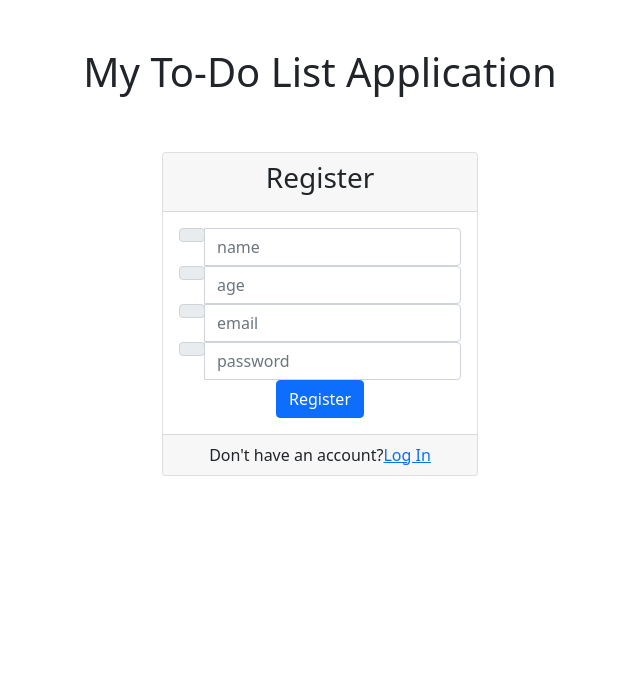
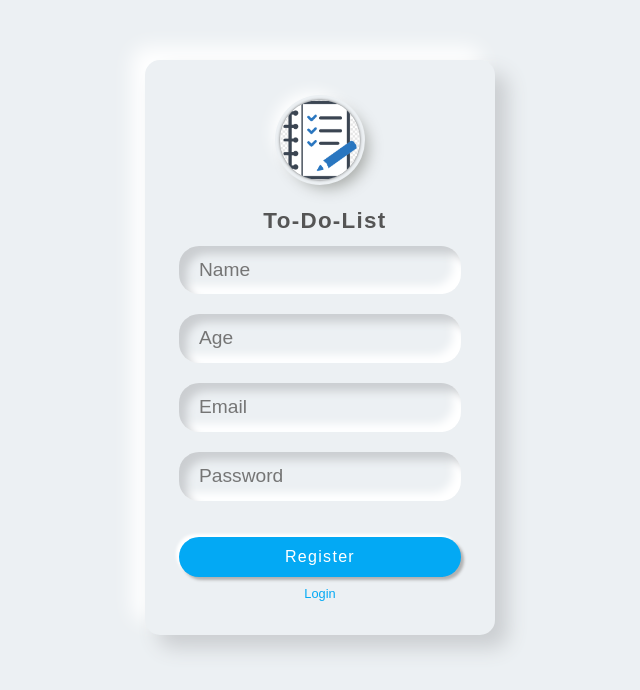
Before and after one commit to Subodh0/to-do-list-using-react, a React (Create React App) app: page /register in a window 1280 px wide. Shown: the top 690 px of the page, without its empty margins (320-960 px from the left). Built offline with nearby package versions, Linux system fonts and the light colour scheme.

Commit message:
navbar and login changed

```diff
--- a/src/App.css
+++ b/src/App.css
@@ -36,3 +36,119 @@
     transform: rotate(360deg);
   }
 }
+
+
+@import url('https://fonts.googleapis.com/css2?family=Poppins:wght@300;400;500;600;700;800;900&display=swap');
+
+* {
+    margin: 0;
+    padding: 0;
+    box-sizing: border-box;
+    font-family: 'Poppins', sans-serif
+}
+
+body {
+    background: #ecf0f3
+}
+.hedder {
+  width: 100%;
+}
+.wrapper {
+    max-width: 350px;
+    min-height: 500px;
+    margin: 60px auto;
+    padding: 40px 30px 30px 30px;
+    background-color: #ecf0f3;
+    border-radius: 15px;
+    box-shadow: 13px 13px 20px #cbced1, -13px -13px 20px #fff
+}
+/* .container {
+  background-color: #ecf0f3;
+  border-radius: 15px;
+  box-shadow: 13px 13px 20px #cbced1, -13px -13px 20px #fff
+} */
+/* .row {
+  background-color: #ecf0f3;
+  border-radius: 15px;
+  box-shadow: 13px 13px 20px #cbced1, -13px -13px 20px #fff
+} */
+.bby {
+  background-color: #ecf0f3;
+  border-radius: 15px;
+  box-shadow: 13px 13px 20px #cbced1, -13px -13px 20px #fff;
+}
+
+.logo {
+    width: 80px;
+    margin: auto
+}
+
+.logo img {
+    width: 100%;
+    height: 80px;
+    object-fit: cover;
+    border-radius: 50%;
+    box-shadow: 0px 0px 3px #5f5f5f, 0px 0px 0px 5px #ecf0f3, 8px 8px 15px #a7aaa7, -8px -8px 15px #fff
+}
+
+.wrapper .name {
+    font-weight: 600;
+    font-size: 1.4rem;
+    letter-spacing: 1.3px;
+    padding-left: 10px;
+    color: #555
+}
+
+.wrapper .form-field input {
+    width: 100%;
+    display: block;
+    border: none;
+    outline: none;
+    background: none;
+    font-size: 1.2rem;
+    color: #666;
+    padding: 10px 15px 10px 10px
+}
+
+.wrapper .form-field {
+    padding-left: 10px;
+    margin-bottom: 20px;
+    border-radius: 20px;
+    box-shadow: inset 8px 8px 8px #cbced1, inset -8px -8px 8px #fff
+}
+
+.wrapper .form-field .fas {
+    color: #555
+}
+
+.wrapper .btn {
+    box-shadow: none;
+    width: 100%;
+    height: 40px;
+    background-color: #03A9F4;
+    color: #fff;
+    border-radius: 25px;
+    box-shadow: 3px 3px 3px #b1b1b1, -3px -3px 3px #fff;
+    letter-spacing: 1.3px
+}
+
+.wrapper .btn:hover {
+    background-color: #039BE5
+}
+
+.wrapper a {
+    text-decoration: none;
+    font-size: 0.8rem;
+    color: #03A9F4
+}
+
+.wrapper a:hover {
+    color: #039BE5
+}
+
+@media(max-width: 380px) {
+    .wrapper {
+        margin: 30px 20px;
+        padding: 40px 15px 15px 15px
+    }
+}
--- a/src/components/auth.js
+++ b/src/components/auth.js
@@ -1,6 +1,7 @@
 import axios from "axios"
 import { useNavigate } from "react-router-dom";
 import { useState } from "react"
+
 
 
 export default function Auth() {
@@ -34,8 +35,55 @@
     }
 
     return (
+
         <section>
-        <div className="mt-5 row">
+            <div className="wrapper">
+                <div className="logo"> <img src="../../../lis.png" alt=""/> </div>
+                <div className="text-center mt-4 name"> To-Do-List </div>
+                    <form className="p-3 mt-3">
+                        <div className="form-field d-flex align-items-center"> <span className="far fa-user"></span>
+                            {/* <input type="text" name="userName" id="userName" placeholder="Username"/> </div> */}
+                            <input
+                                name="userName"
+                                id="userName"
+                                type="text"
+                                value = {email}
+                                //className="form-control"
+                                placeholder="Username"
+                                onChange = {(e) => {setEmail(e.target.value)}}
+                            />
+                        </div>
+                        <div className="form-field d-flex align-items-center"> <span className="fas fa-key"></span>
+                        {/* <input type="password" name="password" id="pwd" placeholder="Password"/>  */}
+                                <input
+                                    name="password"
+                                    id="pwd"
+                                    placeholder="Password"
+                                    type="password"
+                                    value = {password}
+                                    //className="form-control"
+                                    onChange = {(e) => {setPassword(e.target.value)}}
+                                />
+                        </div>
+                        {(apiMessage) &&
+                            <p className={apiMessage.flag ? "text-danger" : "text-success"}>{apiMessage.message}</p>
+                        }
+                        {/* <button className="btn mt-3">Login</button> */}
+                        <button
+                                className="btn mt-3"
+                                onClick={() => {loginUser()}}
+                                disabled = {disableButton}
+                            >
+                                Login
+                            </button>
+                    </form>
+                <div className="text-center fs-6"> <a href="#">Forget password?</a> or <a href="/register">Sign up</a>
+            </div>
+            </div>
+
+
+
+        {/* <div className="mt-5 row">
             <h1 className="font-weight-bold w-100">My To-Do List Application</h1>
         </div>
         <div className="container mt-5">
@@ -96,8 +144,8 @@
                         </div>
                     </div>
                 </div>
-            </div>
-        </div>
+                </div>
+                </div> */}
     </section>
     )
 }
--- a/src/components/dashboard.js
+++ b/src/components/dashboard.js
@@ -130,16 +130,18 @@
 
     render () {
         return (
-            <section className='container mt-5'>
-                <Header />
+
+            <section width="100%">
+                    <Header />
+                <div className='container'>
                 <div className = "row mb-3">
                     <TaskForm
                         pendingTasks = {this.state.pendingTasks}
                         addToList = {this.addToList}
                     />
                 </div>
-                <div className = "row">
-                    <div className = "col-6">
+                <div className = "row bby">
+                    <div className = "col-6 text-center mt-2 bby">
                         <ListComponent
                             list = {this.state.pendingTasks}
                             fireListEvent = {this.markAsChecked}
@@ -152,7 +154,7 @@
                             disableButton = {this.state.disableButton}
                         />
                     </div>
-                    <div className = "col-6">
+                    <div className = "col-6 text-center mt-2 bby">
                         <ListComponent
                             list = {this.state.completedTasks}
                             fireListEvent = {this.markAsUnchecked}
@@ -171,6 +173,7 @@
                         />
                     </div>
                 }
+                </div>
             </section>
         );
     }
--- a/src/components/description.js
+++ b/src/components/description.js
@@ -11,7 +11,7 @@
 
     useEffect(() => {
         fetchItem();
-    }, [])
+    },[])
 
 
     const fetchItem = () => {
@@ -33,7 +33,7 @@
         <section className="w-100 mt-5 mb-5">
             <Header />
             <div className="container">
-                <div className ="card">
+                <div className ="card bby">
                     <div className = "card-title mt-4">
                         <h3 className="font-weight-bold">Task Details</h3>
                     </div>
--- a/src/components/header.js
+++ b/src/components/header.js
@@ -60,7 +60,7 @@
     }
 
     return  (
-        <section className="mt-5 container mb-3">
+        <section className="mt-0  mb-3 bby w-100">
           <nav className="navbar navbar-expand-lg navbar-light bg-light">
                 <h1 className="navbar-brand fw-bold">
                     <img
@@ -79,24 +79,42 @@
                 <div className="collapse navbar-collapse" id="navbarNav">
                     <ul className="navbar-nav">
                         <li className="nav-item active">
-                            <a className="nav-link" href="/home">Home <span className="visually-hidden">(corrent)</span></a>
+                            <a className="nav-link name" href="/home">Home <span className="visually-hidden">(corrent)</span></a>
                         </li>
                         <li className="nav-item me-3">
                             <a href = "/profile" onClick={() => {}} className = "float-right nav-link">Profile</a>
                         </li>
-                        <li className="nav-item float-end me-3">
+
+                        <li className="nav-item float-end me-5 ms-5">
+
+                        </li>
+                        <li className="nav-item float-end me-5 ms-5">
+
+                        </li>
+                        <li className="nav-item float-end me-5 ms-5">
+
+                        </li>
+                        <li className="nav-item float-end me-5 ms-5">
+
+                        </li>
+                        <li className="nav-item float-end me-5 ms-5">
+
+                        </li>
+                        <li className="nav-item float-end me-5 ms-5">
+                        </li>
+                        <li className="nav-item float-end ms-4 me-3">
                             <button
                                 onClick={() => {logout()}}
-                                className = "btn btn-dark float-end btn-sm"
+                                className = "btn btn-dark float-end"
                                 disabled = {disableButton}
                                 >
                                     Log out
                                 </button>
                         </li>
-                        <li className="nav-item float-end">
+                        <li className="nav-item float-end me-3">
                             <button
                                 onClick={() => {deleteProfile()}}
-                                className = "btn btn-danger float-end btn-sm"
+                                className = "btn btn-danger float-end"
                                 disabled = {disableButton}
                                 >
                                     Delete Profile
--- a/src/components/register.js
+++ b/src/components/register.js
@@ -52,7 +52,77 @@
 
         return (
             <section>
-            <div className="mt-5 row">
+                <div class="wrapper">
+                    <div class="logo"> <img src="../../../lis.png" alt=""/> </div>
+                        <div class="text-center mt-4 name"> To-Do-List </div>
+                            <form class="p-1 mt-1">
+                                <div class="form-field d-flex align-items-center"> <span class="far fa-user"></span>
+                                    {/* <input type="text" name="userName" id="userName" placeholder="Username"/> */}
+                                    <input
+                                        type="text"
+                                        name="userName"
+                                        id="userName"
+                                        value = {this.state.userName}
+                                        placeholder="Name"
+                                        onChange = {(e) => {this.setState({userName : e.target.value})}}
+                                    />
+                                </div>
+                                <div class="form-field d-flex align-items-center"> <span class="fas fa-key"></span>
+                                    {/* <input type="password" name="password" id="pwd" placeholder="Password"/> */}
+                                    <input
+                                        type="text"
+                                        value = {this.state.age}
+                                        placeholder="Age"
+                                        onChange = {(e) => {this.setState({age : e.target.value})}}
+                                    />
+                                    {/* <input
+                                    type="text"
+                                    value = {this.state.age}
+                                    className="form-control"
+                                    placeholder="age"
+                                    onChange = {(e) => {this.setState({age : e.target.value})}}
+                                />  */}
+                                </div>
+                                <div class="form-field d-flex align-items-center"> <span class="fas fa-key"></span>
+                                    {/* <input type="password" name="password" id="pwd" placeholder="Password"/> */}
+                                    <input
+                                        type="text"
+                                        name="email"
+                                        id="email"
+                                        value = {this.state.email}
+                                        placeholder="Email"
+                                        onChange = {(e) => {this.setState({email : e.target.value})}}
+                                    />
+                                </div>
+                                <div class="form-field d-flex align-items-center"> <span class="fas fa-key"></span>
+                                    {/* <input type="password" name="password" id="pwd" placeholder="Password"/> */}
+                                    <input
+                                        type="password"
+                                        name="password"
+                                        id="pwd"
+                                        value = {this.state.password}
+                                        placeholder="Password"
+                                        onChange = {(e) => {this.setState({password : e.target.value})}}
+                                    />
+                                </div>
+                                {(this.state.apiMessage) &&
+                                    <p className={!this.state.apiMessage.flag ? "text-success" : "text-danger"}>{this.state.apiMessage.message}</p>
+                                }
+                                {/* <button class="btn mt-3">Register</button> */}
+                                <button
+                                    className="btn mt-3"
+                                    onClick={() => {this.registerUser()}}
+                                    disabled = {this.state.disableButton}
+                                >
+                                    Register
+                                </button>
+                            </form>
+                        <div class="text-center fs-6"> <a href="/">Login</a> </div>
+                </div>
+
+
+
+            {/* <div className="mt-5 row">
                 <h1 className="font-weight-bold w-100">My To-Do List Application</h1>
             </div>
             <div className="container mt-5">
@@ -135,7 +205,7 @@
                         </div>
                     </div>
                 </div>
-            </div>
+            </div> */}
         </section>
         );
     }
--- a/src/components/userProfile.js
+++ b/src/components/userProfile.js
@@ -99,7 +99,7 @@
 
     render () {
         return (
-            <section>
+            <section className="w-100">
                 <Header
                     fetchImage = {this.state.fetchImage}
                 />
@@ -107,9 +107,9 @@
                     ?
                         <Loader />
                     :
-                        <div className="container">
-                            <table className="table">
-                                <thead className="thead-dark">
+                        <div className="container bby p-1">
+                            <table className="table mt-2 mb-2 p-1">
+                                <thead className="table-dark">
                                     <tr>
                                         <th scope="col">Id</th>
                                         <th scope="col">Name</th>
```
